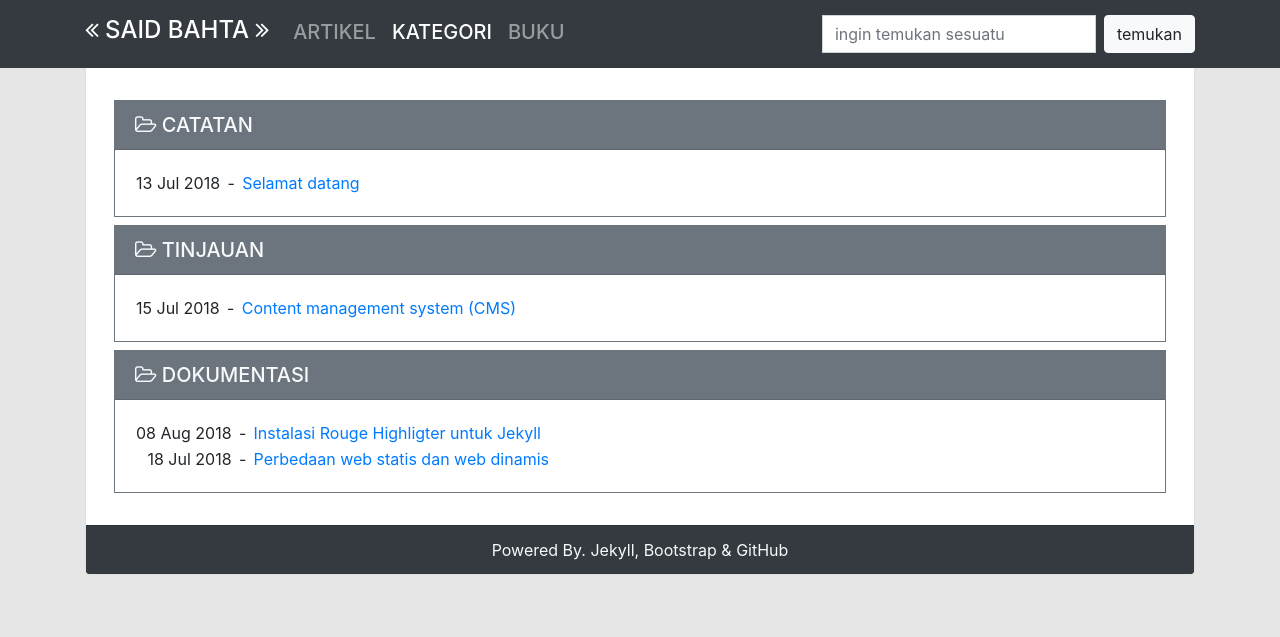
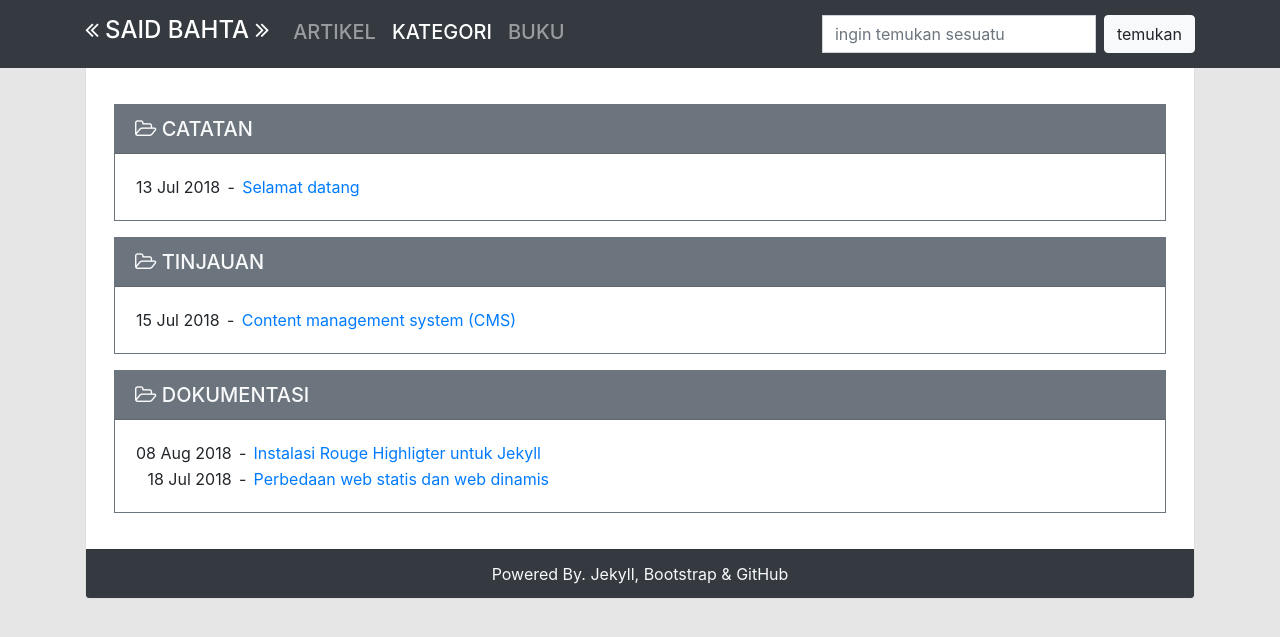
Before and after one commit to surtinaali/blog, a Jekyll site: the page built from kategori.html, in a window 1280 px wide. Shown: the top 637 px of the page. Built offline with Jekyll 4.4.1, drawn with Linux system fonts in a browser that asks for light colours.

Commit message:
ganti margin

```diff
--- a/kategori.html
+++ b/kategori.html
@@ -5,7 +5,7 @@
 ---
 <div class="card border-0 p-2">
     {% for category in site.categories %} {% assign category_name = category[0] %}
-    <div id="{{category_name}}" class="card border-secondary rounded-0 my-1">
+    <div id="{{category_name}}" class="card border-secondary rounded-0 my-2">
         <div class="card-header pb-0 pt-auto bg-secondary rounded-0 text-light">
             <h5 class="card-title">
                 <i class="fa fa-folder-open-o" aria-hidden="true"></i> {{ category_name | upcase }}</h5>
```
